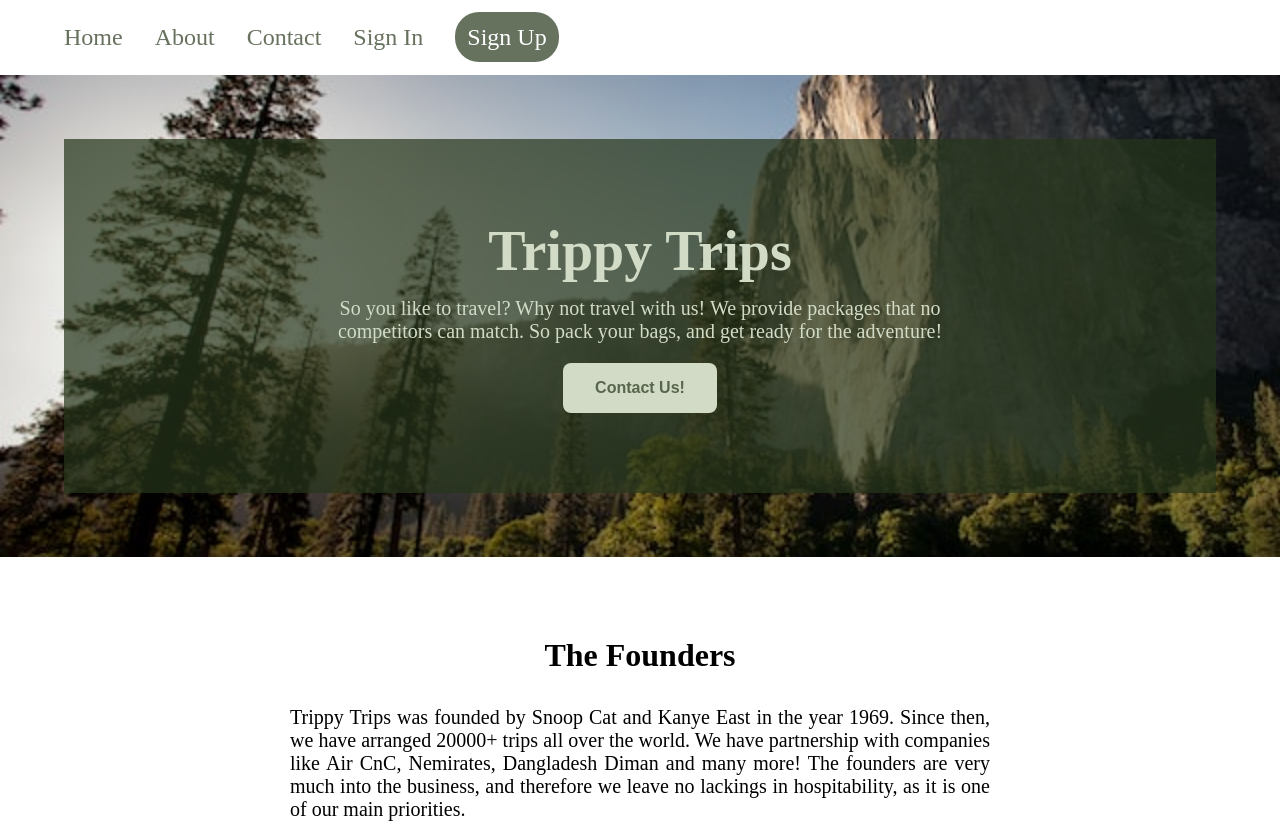
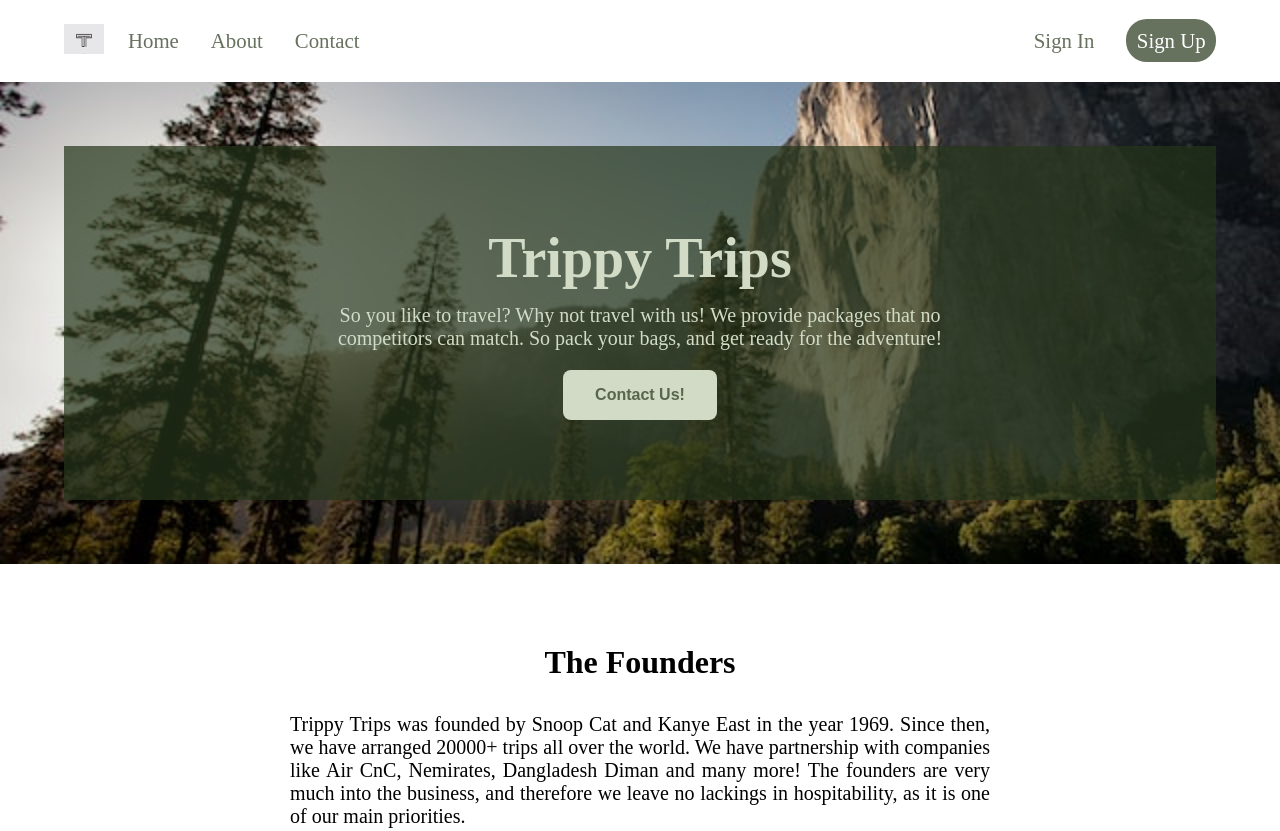
Before and after one commit to RionelxSlovesky/travelling-concept-webpage, a plain HTML site: page index.html in a window 1280 px wide. Shown: the top 831 px of the page. Drawn offline with Linux system fonts and the light colour scheme.

Commit message:
Modified the navbar
this time added a logo. It would be easier to just add the logo to the first nav-list, but KP insisted on adding the logo outside of the nav bar so that people using sound to go through the website do not have to stumble upon the home button twice while being on the nav bar.

Also learned about flex-grow, which when 1 allows an item in the flexbox to grow (is set to 0 on default)

```diff
--- a/index.html
+++ b/index.html
@@ -8,17 +8,29 @@
     <link rel="stylesheet" href="style.css">
 </head>
 <body>
-    <header>
+    <header">
+
+        <section class="header">
+
+            <a href="">
+                <img class="logo" src="images/logo.webp" alt="">
+            </a>
 
             <nav class="nav-primary">
                 <ul class="nav-list">
                     <li class="nav-items"><a class="nav-links" href="">Home</a></li>
                     <li class="nav-items"><a class="nav-links" href="">About</a></li>
                     <li class="nav-items"><a class="nav-links" href="">Contact</a></li>
+                </ul>
+                <ul class="nav-list">
                     <li class="nav-items"><a class="nav-links" href="">Sign In</a></li>
                     <li class="nav-items"><a class="nav-links sign-up" href="">Sign Up</a></li>
                 </ul>
             </nav>
+
+        </section>
+
+
 
         <div class="intro-banner">
             <div class="intro-banner-overlay">
--- a/style.css
+++ b/style.css
@@ -26,8 +26,24 @@
 
 /* navbar */
 
+.header {
+    display: flex;
+    align-items: center;
+    padding: 1.5em 4em;
+}
+
+.logo {
+    width: 2.5em;
+    margin-right: 1.5em;
+}
+
 .nav-primary {
-    padding: 1.5em 4em;
+    display: flex;
+    justify-content: space-between;
+}
+
+.nav-primary {
+    flex-grow: 1;
 }
 
 .nav-list {
@@ -38,7 +54,7 @@
 }
 
 .nav-items {
-    font-size: 1.5em;
+    font-size: 1.3em;
 }
 
 .nav-links {
@@ -136,12 +152,9 @@
     margin-bottom: 0.3em;
 }
 
-#reviews-container {
-    color: rgba(37, 53, 26, 0.7);
-}
 
 .review-container {
     padding: 2em 0;
     max-width: 48%;
-    color: rgba(37, 53, 26, 0.7);
+
 }
```
Also changed, not shown: images/logo.webp (added). Lines whose indentation alone changed are shown as unchanged.
